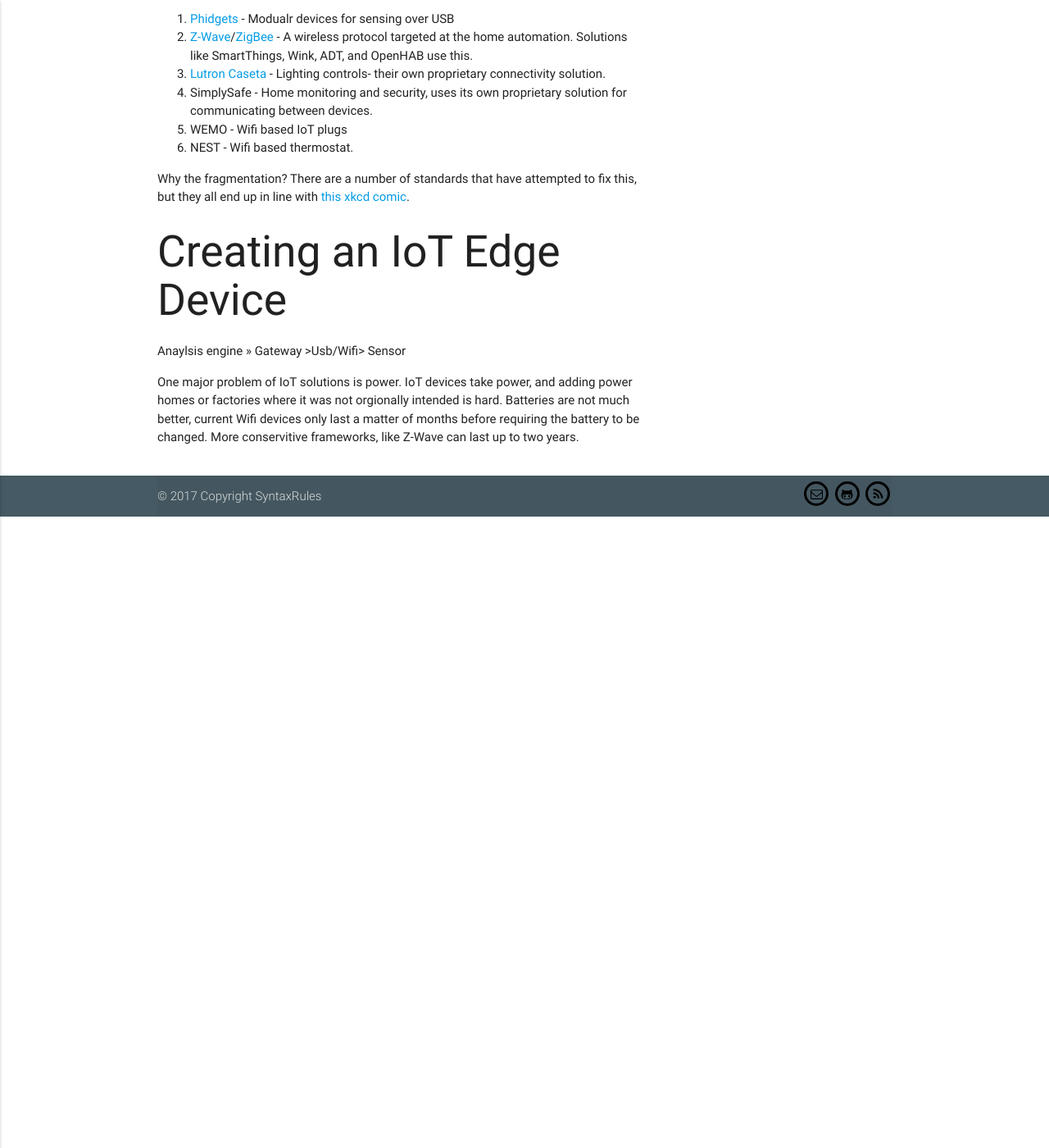
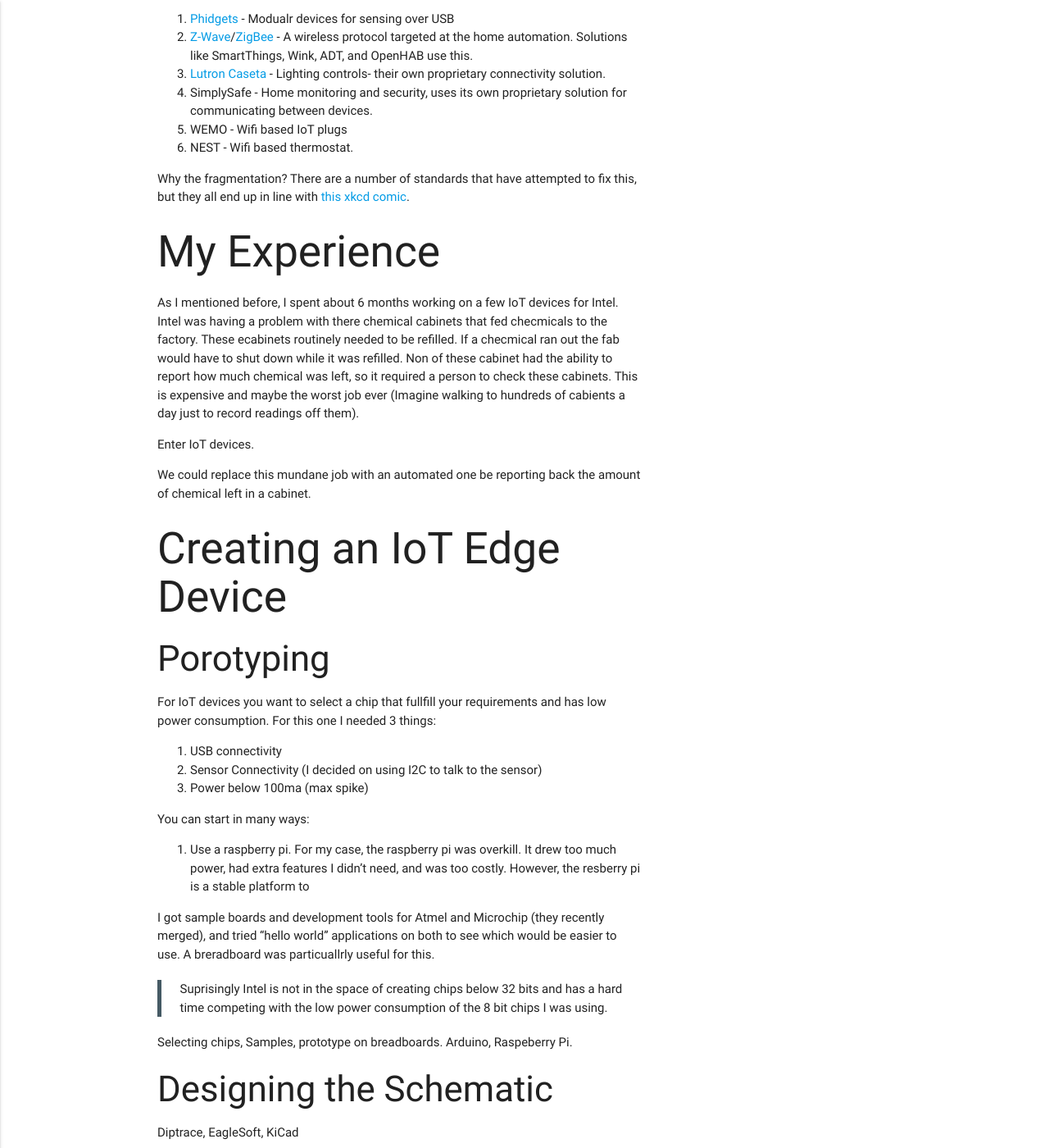
Before and after one commit to SyntaxRules/syntaxrules.github.io, a Jekyll site: the page built from _posts/2018-3-30-IoT-Experience.md, in a window 1280 px wide and 1400 px high, scrolled down 1342 px. Shown: the whole window at 82% size. Built offline with Jekyll 4.4.1, drawn with Linux system fonts in a browser that asks for light colours; nearby versions of some CDN libraries; before the commit the page ends 1972 px from its top, so only the background shows below that; some of the changed text lies outside the part shown.

Commit message:
feat(post): IoT, Add more outlined sections

```diff
--- a/_posts/2018-3-30-IoT-Experience.md
+++ b/_posts/2018-3-30-IoT-Experience.md
@@ -50,7 +50,52 @@ IoT is still very fragmentted- which makes adopting a IoT based solution difficu
 
 Why the fragmentation? There are a number of standards that have attempted to fix this, but they all end up in line with [this xkcd comic](https://xkcd.com/927/).
 
+## My Experience
+
+As I mentioned before, I spent about 6 months working on a few IoT devices for Intel. Intel was having a problem with there chemical cabinets that fed checmicals to the factory. These ecabinets routinely needed to be refilled. If a checmical ran out the fab would have to shut down while it was refilled. Non of these cabinet had the ability to report how much chemical was left, so it required a person to check these cabinets. This is expensive and maybe the worst job ever (Imagine walking to hundreds of cabients a day just to record readings off them).
+
+Enter IoT devices.
+
+We could replace this mundane job with an automated one be reporting back the amount of chemical left in a cabinet.
+
 ## Creating an IoT Edge Device
+
+### Porotyping
+
+For IoT devices you want to select a chip that fullfill your requirements and has low power consumption. For this one I needed 3 things:
+  1. USB connectivity
+  2. Sensor Connectivity (I decided on using I2C to talk to the sensor)
+  3. Power below 100ma (max spike)
+
+You can start in many ways:
+  1. Use a raspberry pi. For my case, the raspberry pi was overkill. It drew too much power, had extra features I didn't need, and was too costly. However, the resberry pi is a stable platform to
+
+I got sample boards and development tools for Atmel and Microchip (they recently merged), and tried "hello world" applications on both to see which would be easier to use. A breradboard was particuallrly useful for this.
+
+> Suprisingly Intel is not in the space of creating chips below 32 bits and has a hard time competing with the low power consumption of the 8 bit chips I was using.
+
+
+Selecting chips, Samples, prototype on breadboards. Arduino, Raspeberry Pi.
+
+### Designing the Schematic
+
+Diptrace, EagleSoft, KiCad
+
+### Designing the PCB
+
+Choosing "Packages", connectors, revising schematic.
+
+### Prototype runs
+
+Board, Stencil
+
+### Production Runs
+
+## Results of my experience
+
+We did some back of the envelope calculations for my use case, at $10 a sensor, with full deployment across
+
+power consumption: ~33ma when active
 
 Anaylsis engine >> Gateway >Usb/Wifi> Sensor
 
```
